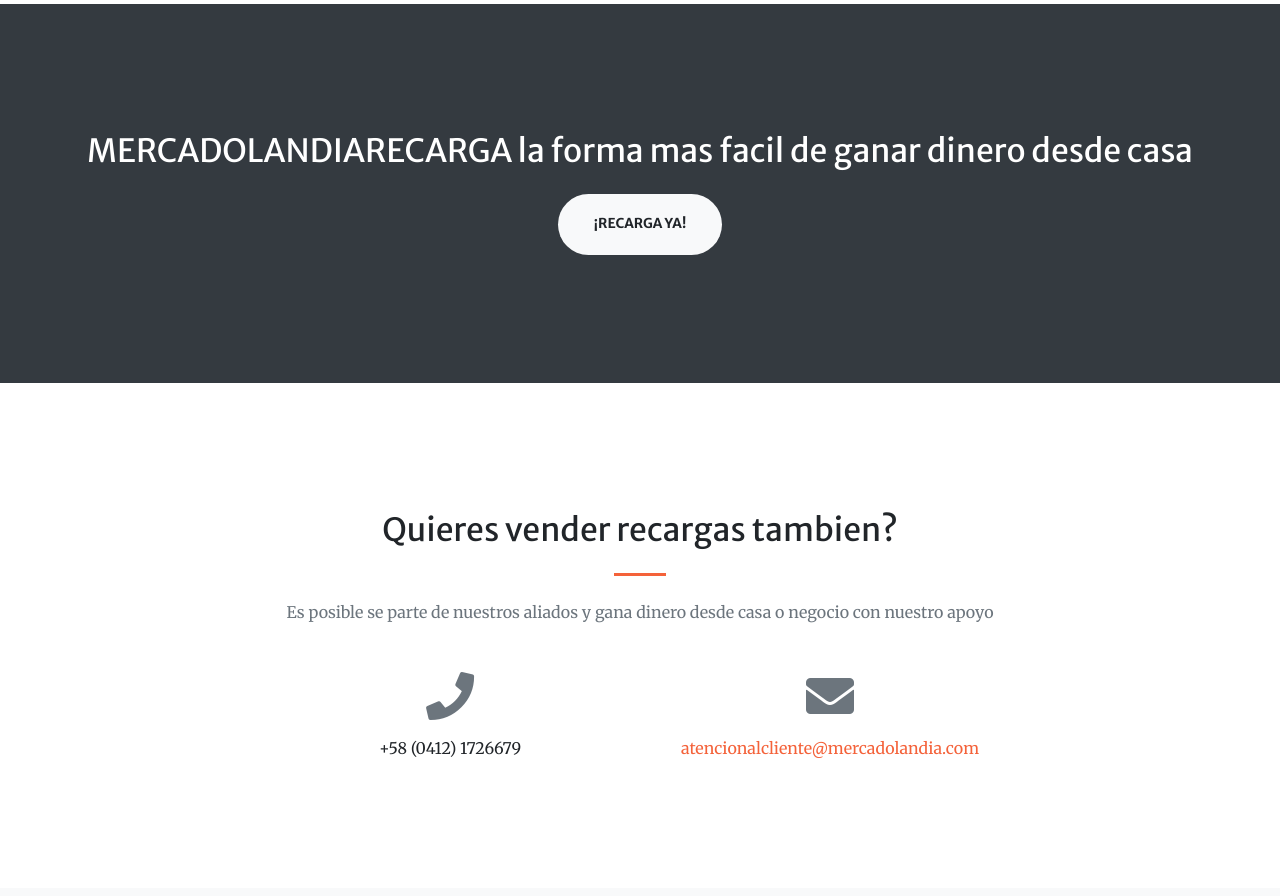
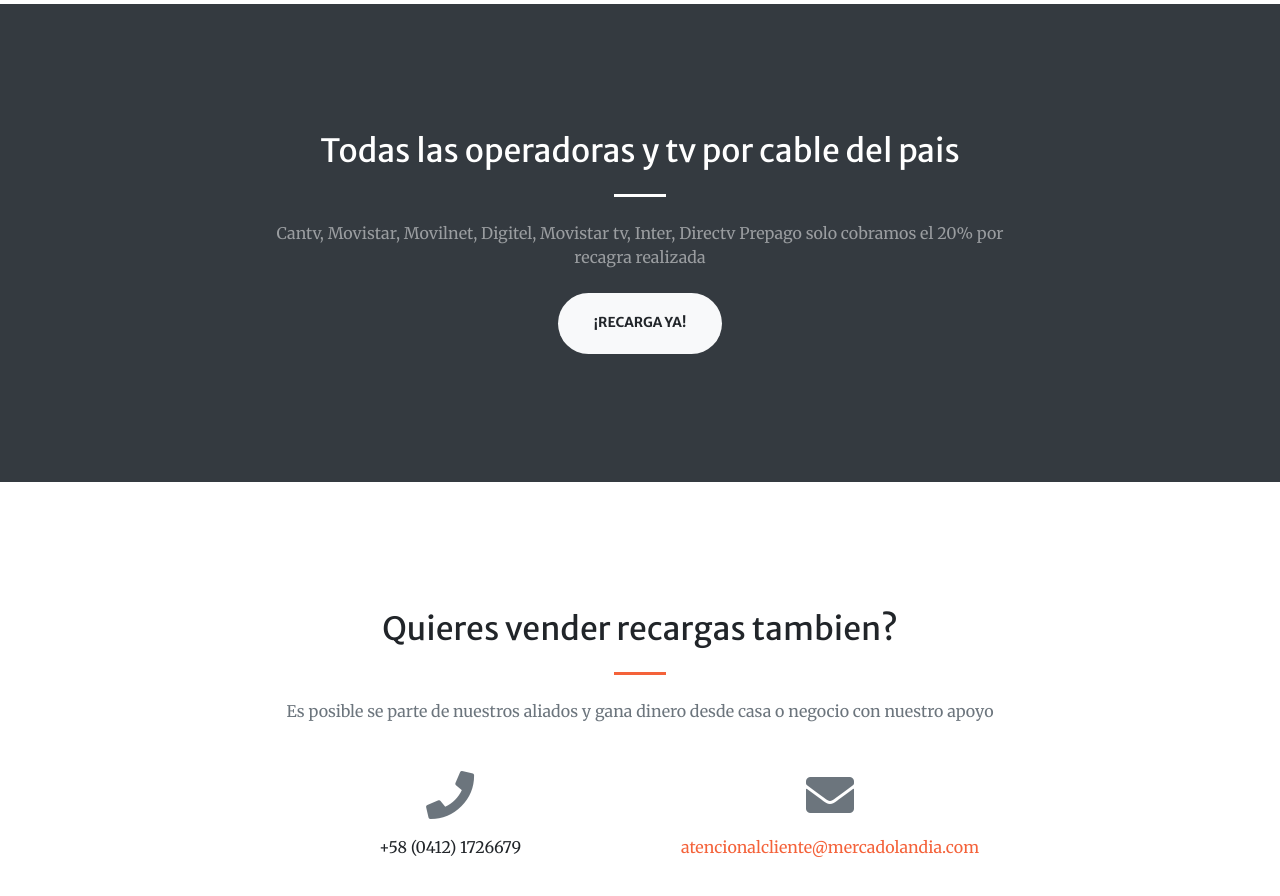
Before and after one commit to supernovave/mercadolandia, a website with bundled scripts: page index.html in a window 1280 px wide. Shown: the part 1840-2736 px from the top of the page. Built offline with nearby package versions, Linux system fonts and the light colour scheme.

Commit message:
Update index.html

```diff
--- a/index.html
+++ b/index.html
@@ -124,12 +124,18 @@
 
   <!-- Call to Action Section -->
   <section class="page-section bg-dark text-white">
-    <div class="container text-center">
-      <h2 class="mb-4">MERCADOLANDIARECARGA la forma mas facil de ganar dinero desde casa</h2>
-      <a class="btn btn-light btn-xl js-scroll-trigger" href="# page-top">¡Recarga Ya!</a>
+    <div class="container">
+      <div class="row justify-content-center">
+        <div class="col-lg-8 text-center">
+          <h2 class="text-white mt-0">Todas las operadoras y tv por cable del pais</h2>
+          <hr class="divider light my-4">
+          <p class="text-white-50 mb-4"> Cantv, Movistar, Movilnet, Digitel, Movistar tv, Inter, Directv Prepago solo cobramos el 20% por recagra realizada</p>
+          <a class="btn btn-light btn-xl js-scroll-trigger" href="# page-top">¡Recarga Ya!</a>
         </div>
+      </div>
     </div>
   </section>
+
 
   <!-- Contact Section -->
   <section class="page-section" id="CONTACTO">
```
